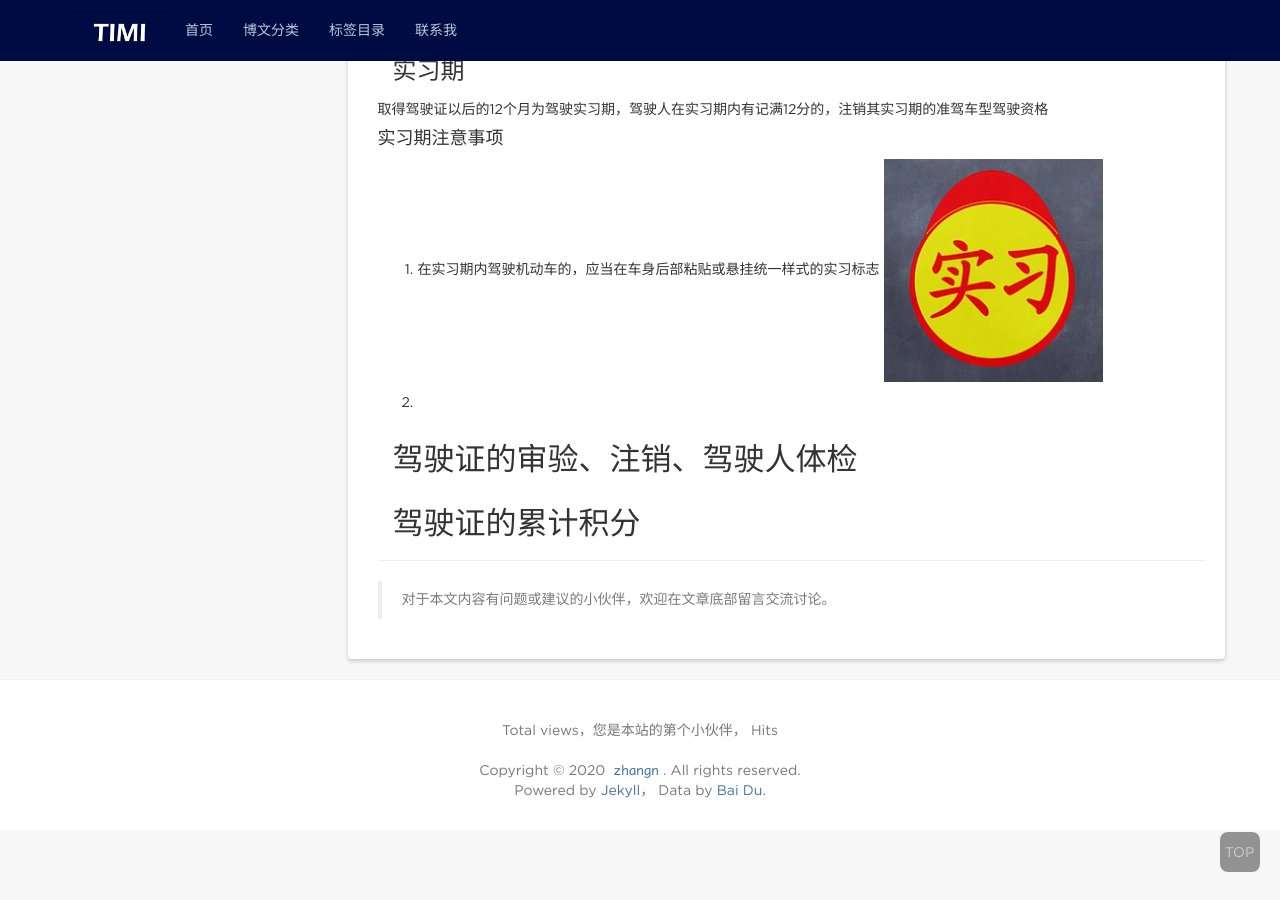
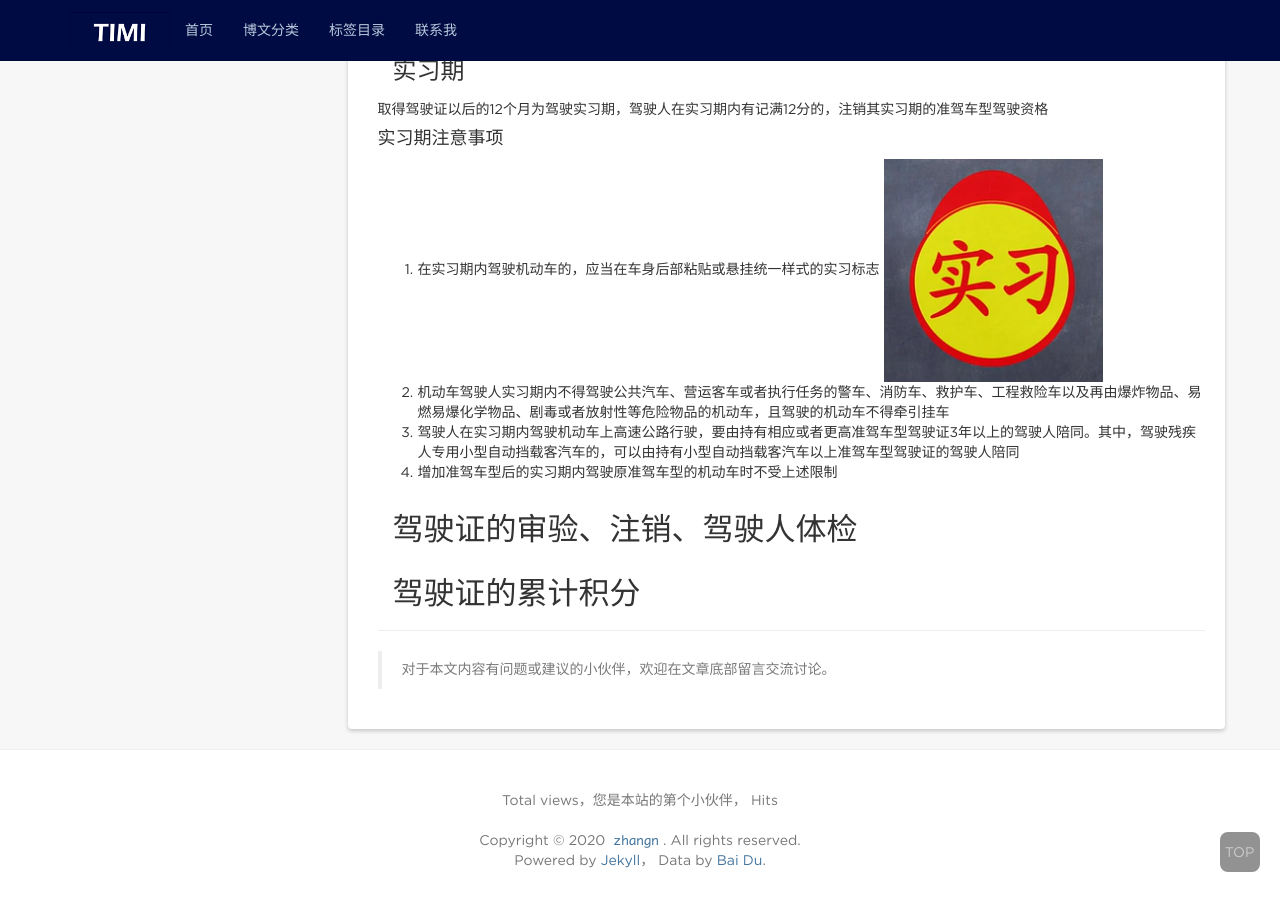
Before and after one commit to zhangn1989/Document, a Jekyll site: the page built from _posts/2020-3-31-Driving test knowledge.markdown, in a window 1280 px wide and 900 px high, scrolled down 4727 px. Built offline with Jekyll 4.4.1, drawn with Linux system fonts in a browser that asks for light colours; nearby versions of some CDN libraries; comment, search, counter and statistics services are not loaded.

Commit message:
更新笔记

```diff
--- a/_posts/2020-3-31-Driving test knowledge.markdown
+++ b/_posts/2020-3-31-Driving test knowledge.markdown
@@ -182,8 +182,9 @@ tag: 驾照
 #### 实习期注意事项
 
 1. 在实习期内驾驶机动车的，应当在车身后部粘贴或悬挂统一样式的实习标志 ![](/styles/images/blog/Driving test knowledge_2.png)
-
-2.
+2. 机动车驾驶人实习期内不得驾驶公共汽车、营运客车或者执行任务的警车、消防车、救护车、工程救险车以及再由爆炸物品、易燃易爆化学物品、剧毒或者放射性等危险物品的机动车，且驾驶的机动车不得牵引挂车
+3. 驾驶人在实习期内驾驶机动车上高速公路行驶，要由持有相应或者更高准驾车型驾驶证3年以上的驾驶人陪同。其中，驾驶残疾人专用小型自动挡载客汽车的，可以由持有小型自动挡载客汽车以上准驾车型驾驶证的驾驶人陪同
+4. 增加准驾车型后的实习期内驾驶原准驾车型的机动车时不受上述限制
 
 ## 驾驶证的审验、注销、驾驶人体检
 
```
